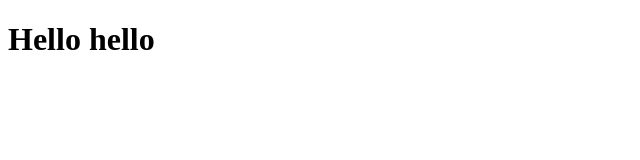
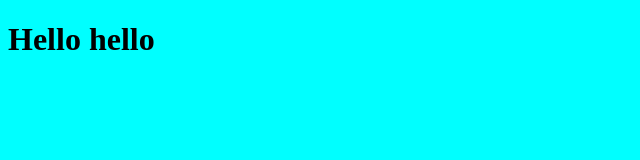
Before and after one commit to Dtfee/Error32, a plain HTML site: page index.html in a window 1280 px wide. Shown: the whole page, without its empty margins (0-640 px from the left). Drawn offline with Linux system fonts and the light colour scheme.

Commit message:
add aqua background

```diff
--- a/index.html
+++ b/index.html
@@ -4,6 +4,9 @@
     <meta charset="UTF-8">
     <meta name="viewport" content="width=device-width, initial-scale=1.0">
     <title>Document</title>
+    <style>
+        body {background-color: aqua;}
+    </style>
 </head>
 <body>
 <h1> Hello hello </h1>
```
